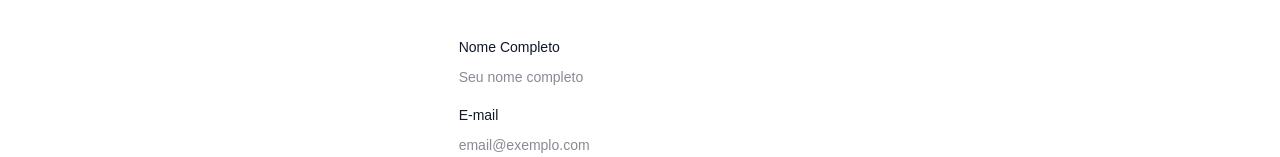
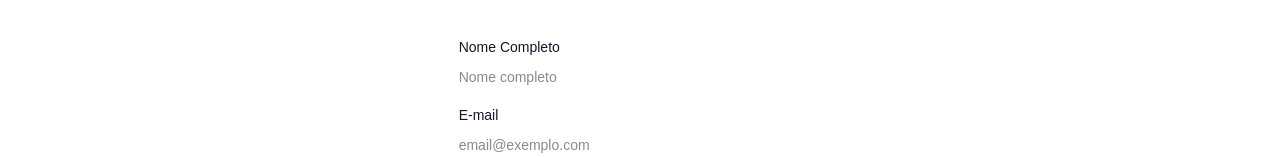
Before and after one commit to Luv4as/registro-do-cabeleireiro, a Next.js app: page /cadastro-admin in a window 1280 px wide. Shown: the part 355-512 px from the top of the page. Built offline with nearby package versions, Linux system fonts and the light colour scheme; no server answers.

Commit message:
fix: ajustes nas rotas

```diff
--- a/app/(pages)/(protected)/cadastro-admin/page.tsx
+++ b/app/(pages)/(protected)/cadastro-admin/page.tsx
@@ -40,7 +40,7 @@ export default function CadastroAdminPage() {
       <form onSubmit={handleRegister} className="flex max-w-md min-w-1/3 flex-col gap-4">
       <InputComponent
         label="Nome Completo"
-        placeholder="Seu nome completo"
+        placeholder="Nome completo"
         type="text"
         required
         OnChange={(e) => setName(e.target.value)}></InputComponent>
--- a/app/(pages)/(protected)/cadastro-cliente/page.tsx
+++ b/app/(pages)/(protected)/cadastro-cliente/page.tsx
@@ -61,7 +61,6 @@ export default function CadastroClientePage() {
           label="Tipo de corte"
           placeholder="Tipo de corte (ex: caminho, social, estilo)"
           type="text"
-          required
           OnChange={(e) => setCutType(e.target.value)}></InputComponent>
         </div>
 
@@ -69,7 +68,6 @@ export default function CadastroClientePage() {
         label="Útimo corte"
         placeholder="Data do último corte (ex: liso, cacheado, crespo)"
         type="date"
-        required
         OnChange={(e) => setLastCut(e.target.value)}></InputComponent>
 
         <div className="flex flex-row justify-between">
@@ -77,13 +75,11 @@ export default function CadastroClientePage() {
           label="Serviços realizados"
           placeholder="Serviços que o cliente já recebeu"
           type="text"
-          required
           OnChange={(e) => setServicesHad(e.target.value)}></InputComponent>
           <InputComponent
           label="Produtos utilizados"
           placeholder="Produtos que o cliente já utilizou"
           type="text"
-          required
           OnChange={(e) => setProductsUsed(e.target.value)}></InputComponent>
         </div>
         <div className="flex flex-row justify-between">
--- a/app/components/navbar.tsx
+++ b/app/components/navbar.tsx
@@ -13,6 +13,7 @@ export function NavbarComponent() {
       <div style={{ display: 'flex', justifyContent: 'center', gap: '2rem', marginLeft: 'auto', marginRight: 'auto' }}>
         <a href="/calendario" className="text-white hover:text-gray-300">Calendário</a>
         <a href="/clientes" className="text-white hover:text-gray-300">Clientes</a>
+        <a href="/cadastro-admin" className="text-white hover:text-gray-300">Cadastro Admin</a>
       </div>
       <a href="/login" onClick={() => {logout()}} className="text-white hover:text-gray-300">Logout</a>
     </Navbar>
--- a/app/components/table.tsx
+++ b/app/components/table.tsx
@@ -5,6 +5,7 @@ import { useClients } from "../hooks/useClients";
 import { maskCelular } from "../lib/utils/masks";
 import ModalComponent from "./modal";
 import { useState } from "react";
+import { clientsService } from "../lib/api/service/clients";
 
 export function TableComponent() {
   const { clients, loading, error, deleteClient } = useClients();
--- a/app/lib/api/service/auth.ts
+++ b/app/lib/api/service/auth.ts
@@ -9,7 +9,7 @@ type RegisterClientPayload = {
     isAdmin: boolean;
     lastCut?: string;
     cutType?: string;
-    hairType?: string;
+    hairType: string;
     servicesHad?: string;
     productsUsed?: string;
 };
```
